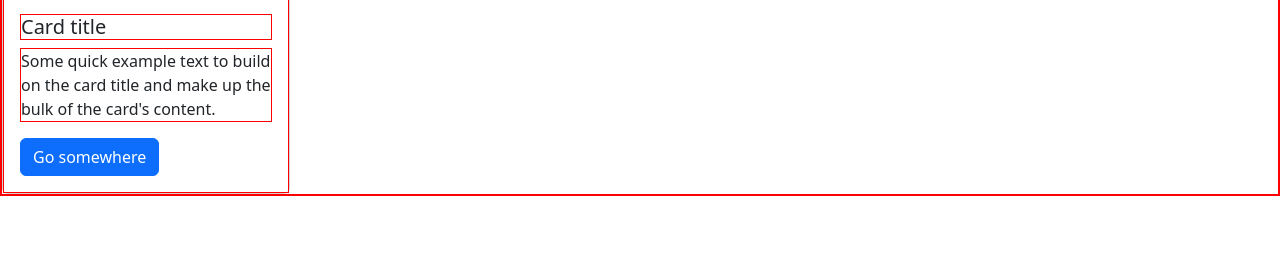
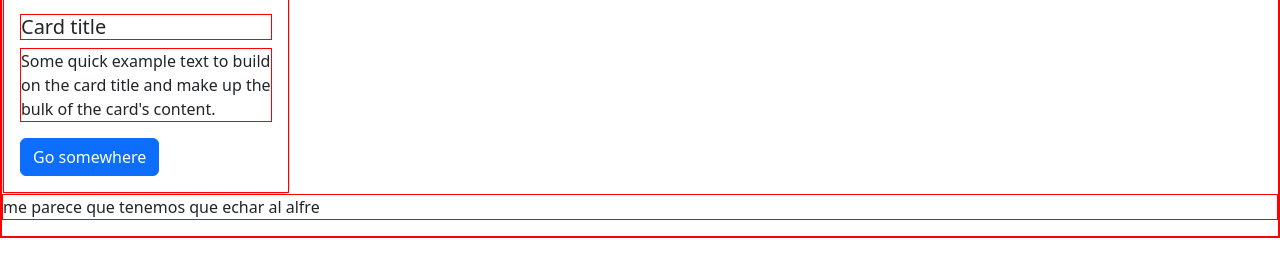
Before and after one commit to LikidPro/BestTeam, a plain HTML site: page index.html in a window 1280 px wide. Shown: the part 138-414 px from the top of the page. Drawn offline with nearby package versions, Linux system fonts and the light colour scheme.

Commit message:
cambios ander

```diff
--- a/index.html
+++ b/index.html
@@ -18,7 +18,7 @@
   </div>
 </div>
 
-
+<p>me parece que tenemos que echar al alfre</p>
 
 
 
```
